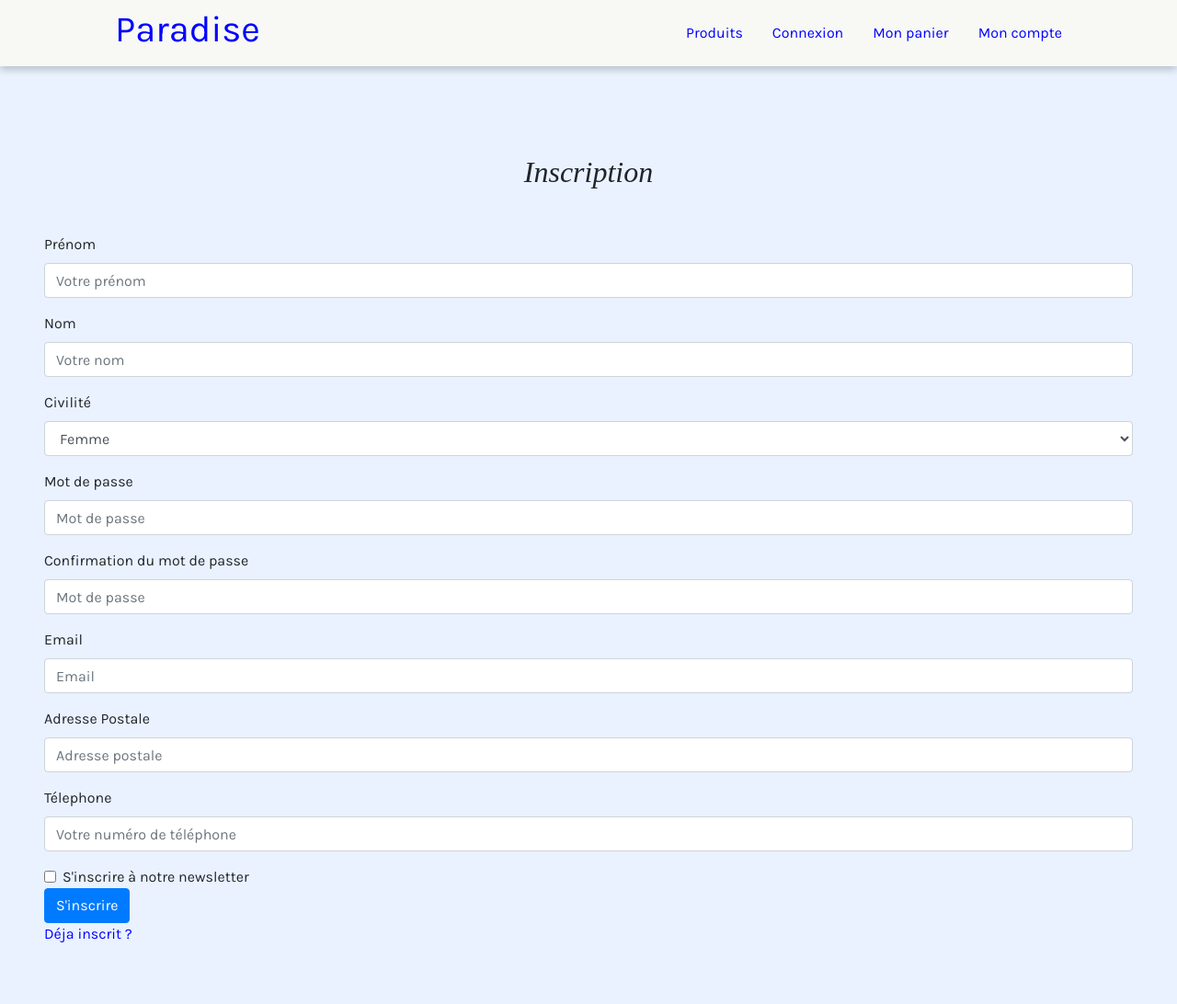
After one commit to Artemis1997-D/paradise, a PHP site: page /Test.php in a window 1280 px wide. The commit adds this page. Shown: the whole page at 92% size. Run offline with PHP 8.4, Linux system fonts and the light colour scheme.

Commit message:
[PHP] Ajout fonction inscription

```diff
--- /dev/null
+++ b/Test.php
@@ -0,0 +1,181 @@
+<!DOCTYPE html>
+    <html lang="fr">
+        <head>
+            <meta charset="UTF-8">
+            <meta name="viewport" content="width=device-width, initial-scale=1.0">
+            <title>Paradise</title>
+<!-----------Liens-vers-Bootstrap-et-CSS----------------------------------------------------------->
+            <link rel="stylesheet" href="https://cdnjs.cloudflare.com/ajax/libs/twitter-bootstrap/4.6.0/css/bootstrap.min.css" integrity="sha512-P5MgMn1jBN01asBgU0z60Qk4QxiXo86+wlFahKrsQf37c9cro517WzVSPPV1tDKzhku2iJ2FVgL67wG03SGnNA==" crossorigin="anonymous" />
+            <link rel="stylesheet" href="./asset/style/style.css">
+<!-----------Liens-vers-les-fonts-Google----------------------------------------------------------->
+            <link rel="preconnect" href="https://fonts.gstatic.com">
+            <link href="https://fonts.googleapis.com/css2?family=Lora:ital@1&display=swap" rel="stylesheet">
+            <link rel="preconnect" href="https://fonts.gstatic.com">
+            <link href="https://fonts.googleapis.com/css2?family=Karla:wght@300;400&family=Lora:ital@1&display=swap" rel="stylesheet">
+        </head>
+
+        <body class="m-0 p-0">
+            <header class="d-flex flex-row flex-wrap position-sticky" >
+            <!-----------Barre-de-navigation----------------------------------------------------------->
+            <h1 class="text-left" id="home"><a class="nav-link" href="index.php" aria-label="lien pour accéder à la page d'accueil">Paradise</a></h1>
+                <nav class="nav align-items-center">
+                    <a  class="nav-link" href="produits.php" aria-label="lien pour accéder à la page avec tout les produits">Produits</a>
+                    <a  class="nav-link" href="login.php" aria-label="lien pour accéder à la page pour se connecter">Connexion</a>
+                    <a  class="nav-link" href="panier.php" aria-label="lien pour accéder au panier">Mon panier</a>
+                    <a  class="nav-link" href="profil_membre.php" aria-label="lien pour accéder à son compte">Mon compte</a>
+                </nav>
+<?php
+
+define('HOSTNAME', 'localhost');
+define('USERNAME', 'root');
+define('PASSWORD', ''); //root pour la MAC et LINUX
+define('DATABASE', 'paradise');
+
+$dsn = 'mysql:host=' . HOSTNAME . ';dbname=' . DATABASE;
+
+try { //on essaie de code...
+    $pdo = new PDO($dsn, USERNAME, PASSWORD);
+} catch (PDOException $e) { //...en cas d'erreur on la capture
+    die('<ul><li>Erreur sur le fichier : ' . $e->getFile() . '</li><li>Erreur à la ligne ' . $e->getLine() . '</li><li>Message d\'erreur : ' . $e->getMessage() . '</li></ul>');
+}
+
+
+//variable d'affichage etc.
+
+$content = "";
+
+$champPrenom    = $_POST['prenom'] ?? null;
+$champNom     = $_POST['nom'] ?? null;
+$champCivilite    = $_POST['civilite'] ?? null;
+$champMdp       = $_POST['mdp'] ?? null;
+$champRepeatMdp       = $_POST['repeatmdp'] ?? null;
+$champEmail       = $_POST['email'] ?? null;
+$champAdresse       = $_POST['adresse'] ?? null;
+$champTelephone       = $_POST['telephone'] ?? null;
+
+
+
+
+if (isset($_POST['envoyer']) && $_POST['envoyer'] == "Envoyer les données") {
+
+  extract($_POST);
+
+  if(empty($prenom)){
+    $content .= "<div class='alert alert-danger'>Le champ prenom est vide</div>";
+  }
+
+  if(empty($nom)){
+    $content .= "<div class='alert alert-danger'>Le champ nom est vide</div>";
+  }
+
+  if (empty($mdp)) {
+    $content .= "<div class='alert alert-danger'>Le champ Mot de passe est vide</div>";
+  } elseif (!preg_match('/[a-z]/', $mdp)) {
+    $content .= "<div class='alert alert-danger'>Votre mot de passe doit comprendre une lettre minuscule</div>";
+  } elseif (!preg_match('/[A-Z]/', $mdp)) {
+    $content .= "<div class='alert alert-danger'>Votre mot de passe doit comprendre une lettre majuscule</div>";
+  } elseif (!preg_match('/[0-9]/', $mdp)) {
+    $content .= "<div class='alert alert-danger'>Votre mot de passe doit comprendre un chiffre</div>";
+  } elseif (!preg_match('/[%!?*]/', $mdp)) {
+    $content .= "<div class='alert alert-danger'>Votre mot de passe doit comprendre un caractère spécial [%!?*]</div>";
+  } elseif (iconv_strlen($mdp) < 8 || iconv_strlen($mdp) > 20) {
+    $content .= "<div class='alert alert-danger'>Votre mot de passe doit être compris entre 8 et 20 caractères</div>";
+  } elseif ($mdp != $repeatmdp) {
+    $content .= "<div class='alert alert-danger'>Les mots de passe ne correspondent pas</div>";
+  }
+
+  if (!filter_var($email, FILTER_VALIDATE_EMAIL)) {
+    $content .= "<div class='alert alert-danger'>Email incorrect</div>";
+  }
+
+  if (!preg_match('/[0-9]/', $telephone)) {
+    $content .= "<div class='alert alert-danger'>Veuillez utiliser des chiffres pour le numéro de téléphone </div>";
+  } elseif (iconv_strlen($telephone) != 10 ) {
+    $content .= "<div class='alert alert-danger'>Le numéro de téléphone dois comprendre 10 chiffres </div>";
+  }
+
+  if (empty($content)) {
+    $mdpCrypt = password_hash($mdp, PASSWORD_DEFAULT);
+
+    $queryInsert = "INSERT INTO `membre`(`id`, `prenom`, `nom`, `civilite`, `mdp`, `email`, `adresse`, `telephone`) VALUES (:id,:prenom,:nom, :civilite, :mdp, :email, :adresse, :telephone)";
+
+    $reqPrep = $pdo->prepare($queryInsert);
+    $reqPrep->execute(
+        [
+            'id' => null,
+            'prenom' => $prenom,
+            'nom' => $nom,
+            'civilite' => $civilite,
+            'mdp' => $mdpCrypt,
+            'email' => $email,
+            'adresse' => $adresse,
+            'telephone' => $telephone
+
+        ]
+    );
+
+    header('location:Test.php?register=true');
+    exit();
+  }
+}
+if (isset($_GET['register']) && $_GET['register'] == 'true') {
+  $content .= "<div class='alert alert-success'>Inscription validée !</div>";
+
+}
+
+
+
+
+
+
+
+?>
+
+
+</header>
+<form class=" m-auto p-5" action="" method="post">
+<h2 class="text-center mt-5 mb-5">Inscription</h2>
+<?php echo $content; ?>
+                <div class="form-group">
+                  <label for="prenom">Prénom</label>
+                  <input type="text" class="form-control" id="prenom" placeholder="Votre prénom" name="prenom" value="<?= $champPrenom; ?>"> <!-- <?= $champPrenom; ?> -->
+                </div>
+                <div class="form-group">
+                  <label for="nom">Nom</label>
+                  <input type="text" class="form-control" id="nom" placeholder="Votre nom" name="nom" value="<?= $champNom; ?>"> <!-- <?= $champNom; ?> -->
+                </div>
+                <div class="form-group">
+                  <label for="exampleFormControlSelect1">Civilité</label>
+                  <select class="form-control" id="exampleFormControlSelect1" name="civilite" value="<?= $champCivilite; ?>"> <!-- <?= $champCivilite; ?> -->
+                    <option>Femme</option>
+                    <option>Homme</option>
+                    <option>Autre</option>
+                  </select>
+                </div>
+                <div class="form-group">
+                  <label for="mdp">Mot de passe</label>
+                  <input type="password" class="form-control" id="mdp" placeholder="Mot de passe" name="mdp" value="<?= $champMdp; ?>"> <!-- <?= $champMdp; ?> -->
+                </div>
+                <div class="form-group">
+                  <label for="mdp">Confirmation du mot de passe</label>
+                  <input type="password" class="form-control" id="mdp-confirm" placeholder="Mot de passe" name="repeatmdp" value="<?= $champRepeatMdp; ?>">
+                </div>
+                <div class="form-group">
+                  <label for="email">Email</label>
+                  <input type="email" class="form-control" id="email" placeholder="Email" name="email" value="<?= $champEmail; ?>"> <!-- <?= $champEmail; ?> -->
+                </div>
+                <div class="form-group">
+                  <label for="adresse">Adresse Postale</label>
+                  <input type="text" class="form-control" id="adresse" placeholder="Adresse postale" name="adresse" value="<?= $champAdresse; ?>"> <!-- <?= $champAdresse; ?> -->
+                </div>
+                <div class="form-group">
+                  <label for="telephone">Télephone </label>
+                  <input type="tel" class="form-control" id="telephone" placeholder="Votre numéro de téléphone"  name="telephone" value="<?= $champTelephone; ?>"> <!-- <?= $champTelephone; ?> -->
+                </div>
+                <div class="form-check">
+                  <input type="checkbox" class="form-check-input" id="exampleCheck1">
+                  <label class="form-check-label" for="exampleCheck1">S'inscrire à notre newsletter</label>
+                </div>
+            <button type="submit" value="Envoyer les données" name="envoyer" class="btn btn-primary" id="btn-inscrire" aria-label="bouton pour valider le formulaire et s'inscrire sur le site">S'inscrire</button>
+            <p><a href="login.php" aria-label="lien qui mène à la page de connexion">Déja inscrit ?</a>
+          </form>
--- a/asset/style/style.css
+++ b/asset/style/style.css
@@ -162,9 +162,9 @@ blockquote {
   box-shadow: 0 4px 8px 0 rgba(0,0,0,0.2);
 }
 
-#hero-login,
 #hero-inscription {
   height: 150vh;
+  margin: 10% 0%;
 }
 
 
--- a/config/template/footer.php
+++ b/config/template/footer.php
@@ -1,6 +1,8 @@
                 <footer class="d-flex flex-wrap justify-content-around p-4">
+                    <div>
                     <a class="nav-link" href="produits.php" aria-label="lien pour accéder à la page avec tout les produits">Produits</a>
                     <a class="nav-link" href="profil_admin.php" aria-label="lien pour accéder à sa page administrateur">Admin</a>
+                    </div>
                     <div>
                         <a class="nav-link" href="inscription.php" aria-label="lien pour accéder à la page d'inscription">Inscription</a>
                         <a class="nav-link" href="login.php" aria-label="lien pour accéder à la page de connexion">Connexion</a>
@@ -9,6 +11,9 @@
                         <a class="nav-link" href="profil_membre.php" aria-label="lien pour accéder à son compte membre">Mon compte</a>
                         <a class="nav-link" href="panier.php" aria-label="lien pour accéder à son panier">Mon panier</a>
                     </div>
+                    <div>
+                        <a class="nav-link" href="Test.php" aria-label="lien pour accéder à la page de Test">Test</a>
+                    </div>
                 </footer>
                 <script src="asset/script/script.js"></script>
             </body>
--- a/config/template/head.php
+++ b/config/template/head.php
@@ -17,6 +17,6 @@
         <body class="m-0 p-0">
             <header class="d-flex flex-row flex-wrap position-sticky" >
                 <?php
+                include 'nav.php';
                 require 'config/init.php';
-                include 'nav.php';
                 ?>
```
Also changed, not shown: config/function.php (+78 -0 lines), config/init.php (+26 -1 lines), inscription.php (+13 -13 lines).
